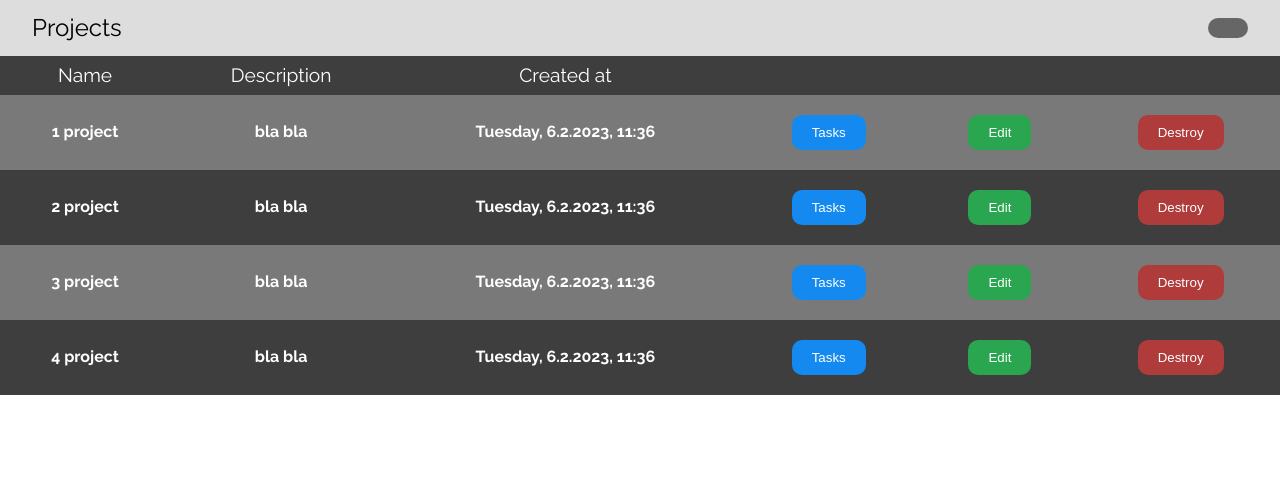
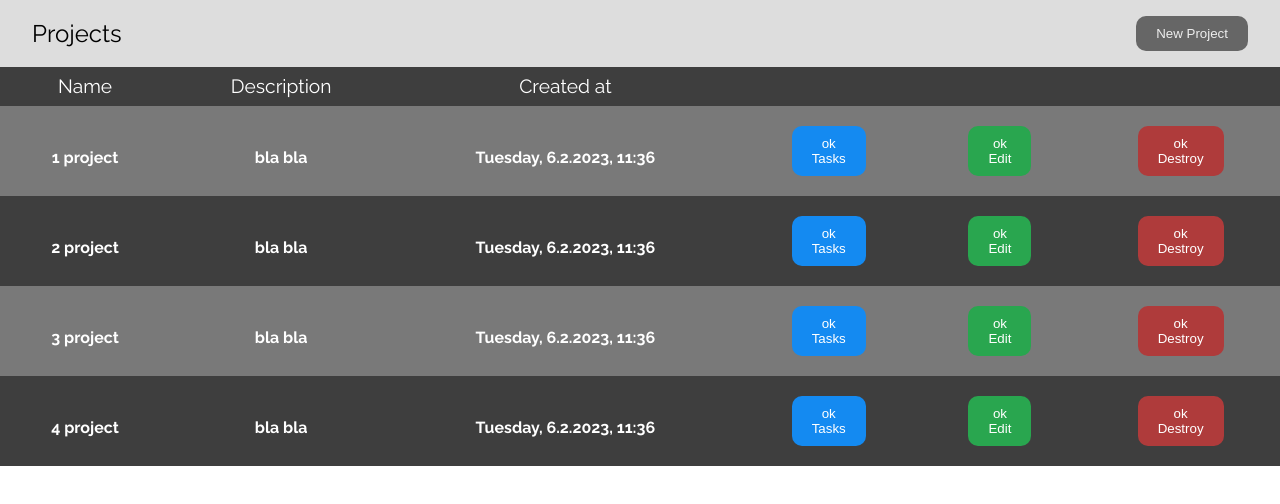
Before and after one commit to Ragnoji/react-task-tracker, a React (Create React App) app: page /projects in a window 1280 px wide. Shown: the top 504 px of the page. Built offline with nearby package versions, Linux system fonts and the light colour scheme.

Commit message:
added label to button

```diff
--- a/src/components/atoms/Button/Button.jsx
+++ b/src/components/atoms/Button/Button.jsx
@@ -12,9 +12,17 @@ const Wrapper = styled.button(
   `,
 );
 
-const Button = ({ children, onClick = () => {}, disabled = false, color = "#fff", background = "#666" }) => {
+const Button = ({
+  children,
+  label = "ok",
+  onClick = () => {},
+  disabled = false,
+  color = "#fff",
+  background = "#666",
+}) => {
   return (
     <Wrapper onClick={onClick} disabled={disabled} color={color} background={background}>
+      <p>{label}</p>
       {children}
     </Wrapper>
   );
--- a/src/components/organisms/Table/Table.jsx
+++ b/src/components/organisms/Table/Table.jsx
@@ -34,7 +34,7 @@ const Table = ({ children, title }) => {
     <>
       <Header>
         <Title>{title}</Title>
-        <Button name="New Project" $color="#148AF1" handleOnClick={onClick} />
+        <Button label="New Project" color="#eee" onClick={onClick} />
       </Header>
       <TableStyled>
         <thead>
```
